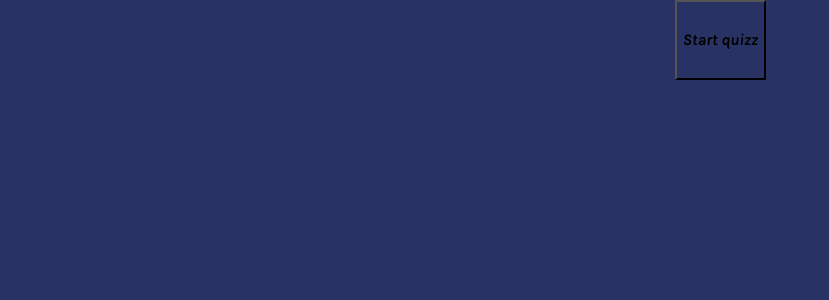
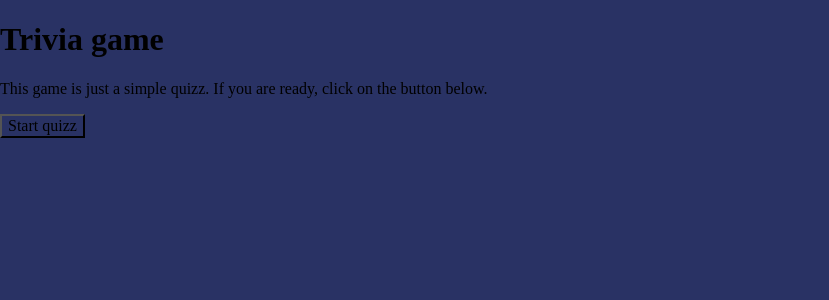
Before and after one commit to cassandeer/trivia-game, a React app in the folder src/: page / in a window 1280 px wide. Shown: the top 300 px of the page, without its empty margins (0-829 px from the left). Built offline with nearby package versions, Linux system fonts and the light colour scheme.

Commit message:
starting menu

```diff
--- a/src/App.js
+++ b/src/App.js
@@ -5,7 +5,8 @@ export default function App(){
 
 
 
-    return(<div>
+    return(
+    <div>
         <Start />
 
     </div>
--- a/src/style.css
+++ b/src/style.css
@@ -2,9 +2,3 @@
     box-sizing: border-box;
     background-color: #293264;
 }
-
-.start--menu{
-    display:flex;
-    color: #293264;
-    font-family: 'Karla', sans-serif;
-}
```
